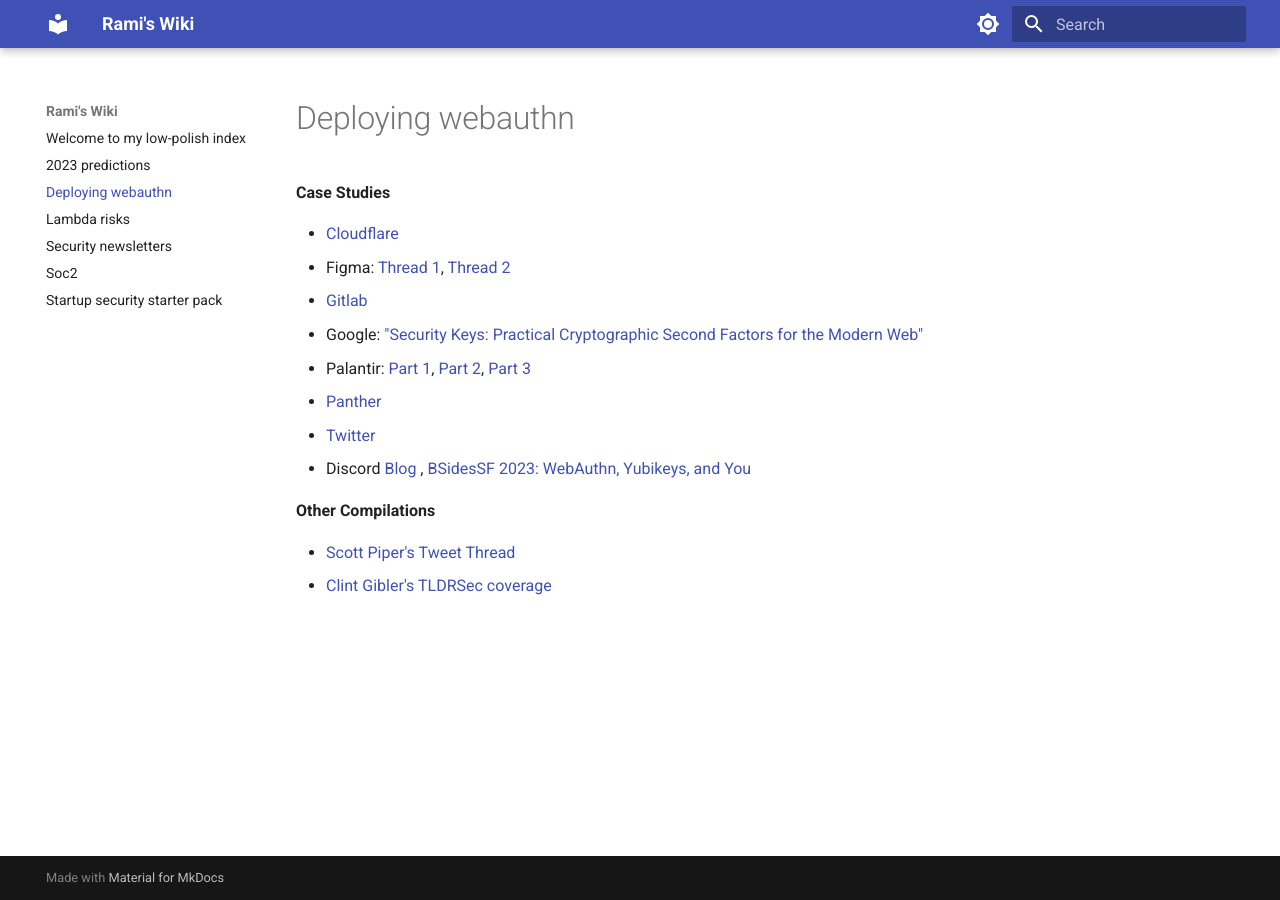
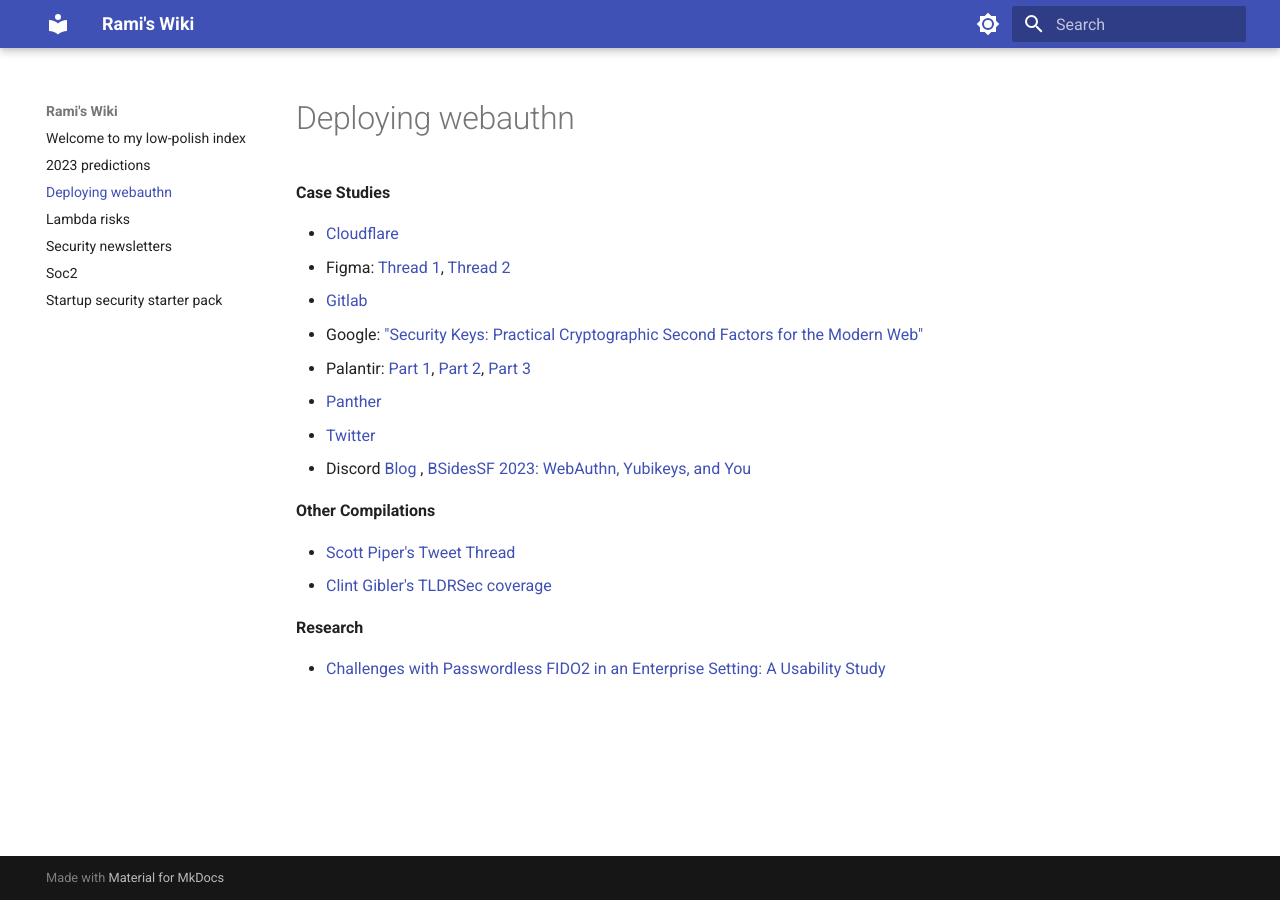
Before and after one commit to ramimac/wiki, an MkDocs documentation site: the page built from docs/deploying-webauthn.md, in a window 1280 px wide. Built offline with MkDocs 1.6.1 and Material for MkDocs 9.7.7, drawn with Linux system fonts in a browser that asks for light colours.

Commit message:
Fixes #19

```diff
--- a/docs/deploying-webauthn.md
+++ b/docs/deploying-webauthn.md
@@ -17,3 +17,7 @@
 
 * [Scott Piper's Tweet Thread](https://twitter.com/0xdabbad00/status/1601970551978721281)
 * [Clint Gibler's TLDRSec coverage](https://tldrsec.com/blog/tldr-sec-164/#webauthn--fido2--u2f-enforcement)
+
+**Research**
+
+* [Challenges with Passwordless FIDO2 in an Enterprise Setting: A Usability Study](https://arxiv.org/pdf/2308.08096.pdf)
```
